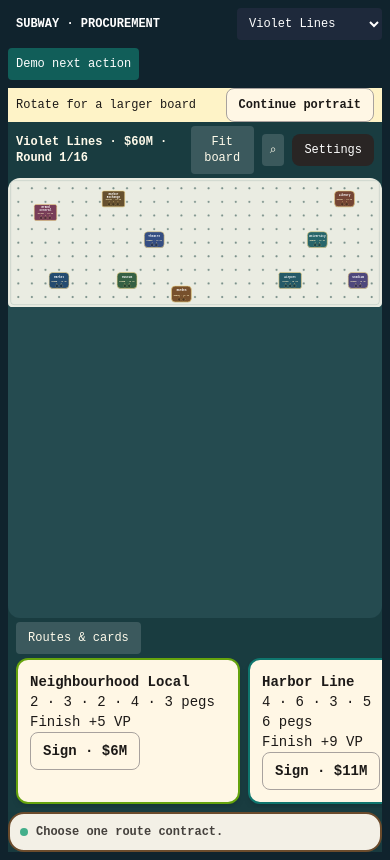
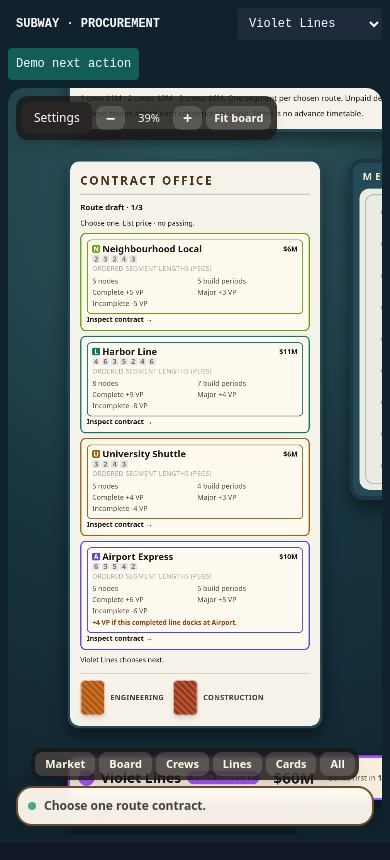
Before and after one commit to 50thycal/party-games, a Next.js app: page /test/subway/view in a window 390 px wide. Built offline with nearby package versions, Linux system fonts and the light colour scheme.

Commit message:
Restore full touch tabletop and illustrated Subway card market

```diff
--- a/src/app/subway/page.tsx
+++ b/src/app/subway/page.tsx
@@ -77,10 +77,10 @@ export default function SubwayHotseat() {
   return <main className="min-h-screen bg-[#10232d] p-2 text-white sm:p-3" style={{fontFamily:"ui-sans-serif, system-ui, sans-serif"}}>
     <header className="mb-2 flex flex-wrap items-center gap-2 rounded-xl border border-white/10 bg-[#18343f] p-2">
       <Link href="/" className="mr-auto px-2 font-black tracking-wider">SUBWAY<span className="text-amber-400">.</span></Link>
-      <label className="text-xs text-slate-300">Playing as <select aria-label="Active company" value={session.seat} onChange={(e)=>commit({...session, seat:e.target.value})} className="ml-1 rounded-lg bg-[#10232d] p-2 text-sm font-bold text-white">{session.room.players.map((p)=><option key={p.id} value={p.id}>{p.name}</option>)}</select></label>
+      <label className="text-xs text-slate-300"><span className="hidden lg:inline">Playing as </span><select aria-label="Active company" value={session.seat} onChange={(e)=>commit({...session, seat:e.target.value})} className="ml-1 rounded-lg bg-[#10232d] p-2 text-base font-bold text-white">{session.room.players.map((p)=><option key={p.id} value={p.id}>{p.name}</option>)}</select></label>
       {next && next !== session.seat && <button onClick={()=>commit({...session,seat:next})} className="rounded-lg bg-teal-700 px-3 py-2 text-sm font-bold">Pass to {session.game.players[next].name} →</button>}
-      <button onClick={()=>setHelp(!help)} aria-expanded={help} className="rounded-lg bg-white/10 px-3 py-2 text-xs">How to play</button>
-      <button onClick={()=>setNewGame(true)} className="rounded-lg bg-white/10 px-3 py-2 text-xs">New game</button>
+      <details className="relative"><summary className="cursor-pointer rounded-lg bg-white/10 px-3 py-2 text-xs">Menu</summary><div className="absolute right-0 top-full z-50 mt-2 flex w-40 flex-col gap-2 rounded-xl bg-[#18343f] p-2 shadow-xl"><button onClick={()=>setHelp(!help)} aria-expanded={help} className="rounded-lg bg-white/10 px-3 py-2 text-xs">How to play</button>
+      <button onClick={()=>setNewGame(true)} className="rounded-lg bg-white/10 px-3 py-2 text-xs">New game</button></div></details>
     </header>
     {!saved && <p role="status" className="mb-2 rounded bg-amber-100 p-2 text-sm text-amber-950">Device storage is unavailable. Keep this tab open to finish your game.</p>}
     {help && <aside className="mb-2 rounded-xl bg-[#f5f3e9] p-4 text-sm leading-relaxed text-slate-900"><b>Your first journey</b><ol className="ml-5 mt-2 list-decimal space-y-1"><li>Draft one route at list price each turn. Everyone ends with three routes; there is no pass.</li><li>Draft six cards: any mix of Engineering goals (including Destinations) and Construction cards. Every goal can score. Then optionally buy surveys.</li><li>Each round, hire crews for different routes: $1M / $3M / $6M for 1 / 2 / 3 crews. Build one segment per crew. Play at most one card per round.</li><li>Place your free starter pegs on the border. Follow each route’s printed segment lengths; turns may be up to 90°.</li><li>Tap a glowing peg, inspect the next step and toll, then Confirm. You can plan ahead without committing.</li><li>Score finished routes, stations and goals. Keep debt low. Most points wins!</li></ol><p className="mt-2">Use Board, Schedule, Lines and Cards to move around the table. Drag to pan; scroll or pinch to zoom. Pass the device before revealing the next company’s cards. Geography is decorative.</p></aside>}
--- a/src/games/subway/GameView.tsx
+++ b/src/games/subway/GameView.tsx
@@ -2,7 +2,6 @@
 
 import { useEffect, useMemo, useRef, useState } from "react";
 import Link from "next/link";
-import { MobileTable } from "./MobileTable";
 import { CrewBoard } from "./CrewBoard";
 import { constructionCardBlocker, objectiveMet } from "./config";
 import { lessonForPhase } from "./tutorial";
@@ -1107,7 +1106,7 @@ export function SubwayGameView({ state, room, playerId, isHost, dispatchAction,
               value={plannerLine ?? -1}
               onChange={(e) => openPlanner(Number(e.target.value))}
               className="rounded border border-stone-400 bg-white px-1.5 py-0.5 text-xs"
-              aria-label="Plan a different line"
+              style={{fontSize:16}} aria-label="Plan a different line"
             >
               {me?.lines.map((l, i) => (
                 <option key={i} value={i}>
@@ -1120,7 +1119,7 @@ export function SubwayGameView({ state, room, playerId, isHost, dispatchAction,
             </span>
 
           </div>
-          <p className="text-xs text-stone-600">
+          <p className={`${mobile ? "hidden" : ""} text-xs text-stone-600`}>
             Temporary preview — nothing is saved or reserved. Confirm builds only your selected real peg.{" "}
             {sketch.length === 0
               ? "Tap a border hole to start the phantom route."
@@ -1288,6 +1287,7 @@ export function SubwayGameView({ state, room, playerId, isHost, dispatchAction,
   // Quick-focus controls, one-handed on a phone: the short label is what a
   // narrow screen shows, the long one is the accessible name everywhere.
   const focusButtons: { zone: TableZone; label: string; short: string }[] = [
+    { zone: "office", label: "Market", short: "Market" },
     { zone: "board", label: "Pegboard", short: "Board" },
     { zone: "schedule", label: "Crew dispatch", short: "Crews" },
     { zone: "lines", label: "Lines", short: "Lines" },
@@ -1300,7 +1300,7 @@ export function SubwayGameView({ state, room, playerId, isHost, dispatchAction,
     <div className="pointer-events-none absolute inset-0 flex flex-col justify-between p-2 sm:p-3">
       <div ref={hudTopRef} className="flex flex-wrap items-start justify-between gap-2">
         <div
-          className={`pointer-events-auto max-w-[52%] rounded-xl border-l-4 bg-[#fffaf0]/95 px-2.5 py-1.5 shadow-lg sm:max-w-[42%] sm:px-3 sm:py-2 ${
+          className={`${mobile ? "hidden" : ""} pointer-events-auto max-w-[52%] rounded-xl border-l-4 bg-[#fffaf0]/95 px-2.5 py-1.5 shadow-lg sm:max-w-[42%] sm:px-3 sm:py-2 ${
             status.tone === "act" ? "border-emerald-600" : status.tone === "wait" ? "border-stone-400" : "border-amber-500"
           }`}
         >
@@ -1318,7 +1318,7 @@ export function SubwayGameView({ state, room, playerId, isHost, dispatchAction,
 
         <div className="pointer-events-auto flex flex-wrap items-center justify-end gap-1 rounded-xl bg-stone-900/85 p-1.5 text-amber-50 shadow-lg">
           {settingsButton}
-          {!lessonZone && <Link href={`/subway/tutorial?lesson=${lessonForPhase(game.phase,game.engineeringStep)}`} target="_blank" rel="noopener noreferrer" className="rounded-lg bg-white/15 px-2 py-1 text-xs">Phase lesson ↗</Link>}
+          {!lessonZone && !mobile && <Link href={`/subway/tutorial?lesson=${lessonForPhase(game.phase,game.engineeringStep)}`} target="_blank" rel="noopener noreferrer" className="rounded-lg bg-white/15 px-2 py-1 text-xs">Phase lesson ↗</Link>}
           <button
             onClick={() => cam.current?.zoomBy(1 / 1.3)}
             aria-label="Zoom out"
@@ -1335,16 +1335,16 @@ export function SubwayGameView({ state, room, playerId, isHost, dispatchAction,
             +
           </button>
           <button
-            onClick={() => cam.current?.reset()}
+            onClick={() => cam.current?.focus("board")}
             aria-label="Reset view"
             className="rounded-lg bg-white/15 px-2 py-1 text-[11px] font-bold hover:bg-white/25 sm:text-xs"
           >
-            Reset<span className="hidden sm:inline"> view</span>
+            Fit board
           </button>
         </div>
       </div>
 
-      <NarrationOverlay event={narration.overlay} onDismiss={narration.dismiss} />
+      <NarrationOverlay event={mobile ? null : narration.overlay} onDismiss={narration.dismiss} />
 
       <div
         ref={hudBottomRef}
@@ -1360,8 +1360,7 @@ export function SubwayGameView({ state, room, playerId, isHost, dispatchAction,
               aria-label={`Focus ${b.label}`}
               className="rounded-lg bg-white/15 px-2.5 py-1 text-[11px] font-bold hover:bg-white/25 sm:text-xs"
             >
-              <span className="sm:hidden">{b.short}</span>
-              <span className="hidden sm:inline">{b.label}</span>
+              <span>{mobile ? b.short : b.label}</span>
             </button>
           ))}
         </div>
@@ -1373,15 +1372,6 @@ export function SubwayGameView({ state, room, playerId, isHost, dispatchAction,
 
   const settingsPanel = settingsOpen && <div role="dialog" aria-modal="true" aria-label="Table settings" className="fixed inset-0 z-50 overflow-auto bg-stone-950/80 p-3"><div className="mx-auto max-w-xl rounded-xl bg-[#fff7e5] p-4 text-stone-900"><button autoFocus className="float-right rounded border px-3 py-2" onClick={()=>setSettingsOpen(false)}>Close settings</button><h2 className="text-xl font-bold">Table settings</h2><p className="my-4"><Link href="/subway/tutorial">How to play</Link></p><button className="rounded border px-3 py-2" onClick={()=>setShowLog(v=>!v)}>Action log</button>{showLog && <ol className="mt-3 space-y-2 text-sm">{game.events.map(e=><li key={e.seq}>{e.text}</li>)}</ol>}</div></div>;
   const resultsPanel = game.phase === "RESULTS" && showResults && <div role="dialog" aria-modal="true" aria-label="Final results" className="fixed inset-0 z-40 overflow-auto bg-[#fff7e5] p-3 text-stone-900"><button autoFocus className="mb-3 rounded border px-4 py-2" onClick={()=>setShowResults(false)}>Back to board</button><ResultsSheet game={game} roomCode={room.roomCode} mode={room.mode}/></div>;
-  if (mobile && !lessonZone) return <div className="relative">
-    {veiled && me && <HandoffVeil name={me.name} color={me.color} onConfirm={()=>setSeatedId(playerId)}/>}
-    <MobileTable game={game} playerId={playerId} busy={busy} veiled={veiled} act={act}
-      settings={settingsButton} survey={engineeringSlip} actions={actionStrip}
-      selectLine={i=>{exitPlanner();setPreview(null);setSelectedLine(i);}} previewLine={openPlanner} playCard={id=>quickCard(id as ConstructionCardId)}
-      board={<div ref={boardRef}><Board game={game} targets={canAct?targets:[]} following={mode === "place"?following:[]} selected={mode === "place"?preview??undefined:undefined} canAct={canAct} drawn={drawn} onTapHole={onTapHole}/></div>}/>
-    {game.phase === "RESULTS" && <button onClick={()=>setShowResults(true)}>Show results</button>}
-    {focusPanel}{settingsPanel}{resultsPanel}
-  </div>;
 
   return (
     <div className="relative" data-tutorial-zone={lessonZone} style={{ fontFamily: "ui-sans-serif, system-ui, sans-serif" }}>
@@ -1398,7 +1388,7 @@ export function SubwayGameView({ state, room, playerId, isHost, dispatchAction,
         onCamera={(scale) => setZoomPct((prev) => (Math.round(scale * 100) === prev ? prev : Math.round(scale * 100)))}
         overlay={hud}
         openZone={lessonZone ?? phaseZone}
-        bottomInset={30}
+        bottomInset={0}
         hudTop={bands.top}
         hudBottom={bands.bottom}
         label="Subway tabletop — drag to pan, pinch or scroll to zoom"
--- a/src/games/subway/canvas.tsx
+++ b/src/games/subway/canvas.tsx
@@ -348,7 +348,7 @@ export function TabletopCanvas({
       const top = el.getBoundingClientRect().top;
       const available =
         (window.visualViewport?.height ?? window.innerHeight) - top - bottomInset - 10;
-      setHeight(Math.max(320, Math.round(available)));
+      setHeight(Math.max(180, Math.round(available)));
     };
     measure();
     window.addEventListener("resize", measure);
@@ -468,8 +468,10 @@ export function TabletopCanvas({
 
   const onPointerDown = (e: React.PointerEvent<HTMLDivElement>) => {
     if (e.pointerType === "mouse" && e.button !== 0) return;
-    // Buttons and form fields own their taps; never start a camera drag on them.
-    if ((e.target as HTMLElement).closest("button, input, select, textarea, a, [role=button]")) return;
+    // Table pieces accept taps and touch drags; overlay controls own their gestures.
+    if (!worldRef.current?.contains(e.target as Node)) return;
+    if ((e.target as HTMLElement).closest("input, select, textarea")) return;
+    if (e.pointerType === "mouse" && (e.target as HTMLElement).closest("button, a, [role=button]")) return;
     pointers.current.set(e.pointerId, { x: e.clientX, y: e.clientY });
     suppressClick.current = false;
     stopAnimation();
@@ -506,7 +508,11 @@ export function TabletopCanvas({
         );
         const ax = (d.pinch.midX - start.x) / start.scale;
         const ay = (d.pinch.midY - start.y) / start.scale;
-        setCam({ scale, x: d.pinch.midX - ax * scale, y: d.pinch.midY - ay * scale });
+        const bounds = viewportRef.current!.getBoundingClientRect();
+        const midX = (a.x + b.x) / 2 - bounds.left;
+        const midY = (a.y + b.y) / 2 - bounds.top;
+        userMoved.current = true;
+        setCam({ scale, x: midX - ax * scale, y: midY - ay * scale });
       }
       return;
     }
@@ -570,7 +576,7 @@ export function TabletopCanvas({
     vp.scrollTop = 0;
     vp.scrollLeft = 0;
     const target = e.target as HTMLElement;
-    if (target && target !== vp && worldRef.current?.contains(target)) ensureVisible(target);
+    if (target && target !== vp && target.matches(":focus-visible") && worldRef.current?.contains(target)) ensureVisible(target);
   };
 
   return (
@@ -585,7 +591,7 @@ export function TabletopCanvas({
       onPointerCancel={onPointerUp}
       onKeyDown={onKeyDown}
       onFocusCapture={onFocusCapture}
-      className="relative w-full touch-none select-none overflow-hidden rounded-2xl outline-none ring-offset-2 focus-visible:ring-2 focus-visible:ring-amber-500"
+      className="relative w-full touch-none select-none overscroll-none overflow-hidden rounded-2xl outline-none ring-offset-2 focus-visible:ring-2 focus-visible:ring-amber-500"
       style={{
         height: height ?? 520,
         cursor: "grab",
--- a/src/games/subway/table.tsx
+++ b/src/games/subway/table.tsx
@@ -1,8 +1,8 @@
 "use client";
 
 import { useEffect, useRef, useState, type ReactNode } from "react";
-import { DestinationCardFace, EngineeringCardFace } from "./CardArt";
-import { money } from "./cards";
+import { DestinationCardFace, EngineeringCardFace, ConstructionArt } from "./CardArt";
+import { money, ContractCard } from "./cards";
 import {
   SUBWAY_CONFIG,
   basePriorityId,
@@ -675,8 +675,8 @@ export function ContractOffice({
           {game.procurement.row.map((id) => {
             const c = contractById(id)!;
             return <button key={id} onClick={() => onOpenContract(id, c.cost)} className="w-full rounded-[14px] border-[3px] bg-[#fffaf0] p-[14px] text-left hover:bg-amber-50 focus-visible:ring-4 focus-visible:ring-amber-500" style={{borderColor:c.color}}>
-              <span className="flex items-center gap-[12px] text-[23px] font-bold"><LineTile contract={c} size={36}/>{c.name}<span className="ml-auto">{money(c.cost)}</span></span>
-              <span className="mt-[6px] block text-[19px]">Recipe {c.recipe.join(" · ")} · {c.completionVp} VP</span>
+              <div className="[&_strong]:text-[24px] [&_p]:text-[17px] [&_span]:text-[18px] [&_.grid]:text-[18px]"><ContractCard contract={c} price={c.cost}/></div>
+              <span className="block text-[18px] font-bold">Inspect contract →</span>
             </button>;
           })}
           <p className="text-[18px]">{game.players[offer?.activeId ?? ""]?.name} chooses next.</p>
@@ -689,10 +689,13 @@ export function ContractOffice({
           {(["engineering", "construction"] as CardDeckId[]).map((deck) => (
             <div key={deck} className="rounded-[12px] border-[2px] border-stone-300 p-[10px]">
               <p className="text-[19px] font-bold capitalize">{deck}</p>
-              {(game.market.rows?.[deck] ?? []).map((id, i) => {
+              <div className="grid grid-cols-2 gap-[12px]">{(game.market.rows?.[deck] ?? []).map((id) => {
                 const c = deck === "engineering" ? (engineeringById(id) ?? destinationById(id)) : deck === "scheduling" ? schedulingById(id as SchedulingCardId) : constructionById(id as ConstructionCardId);
-                return <button key={i} onClick={() => onOpenMarket(deck, id)} className="mt-[6px] block w-full rounded-[8px] bg-white p-[10px] text-left text-[19px] font-bold hover:bg-amber-100"><b>{c?.name}</b><span className="block font-normal">{c?.description}</span><span className="block text-teal-800">Draft →</span></button>;
-              })}
+                return <div key={id} className="mt-[12px] rounded-[14px] border-2 border-amber-800/40 bg-[#fffaf0] p-[8px] shadow-lg [&_strong]:text-[20px] [&_p]:text-[18px] [&_span]:text-[16px]">
+                  {deck === "engineering" ? (destinationById(id) ? <DestinationCardFace card={id} color={me?.color ?? "#334155"}/> : <EngineeringCardFace card={id} color={me?.color ?? "#334155"}/>) : <><ConstructionArt /><b className="text-[24px]">{c?.name}</b><p className="text-[20px]">{c?.description}</p></>}
+                  <button onClick={() => onOpenMarket(deck, id)} className="mt-[10px] w-full rounded-lg bg-teal-800 p-[12px] text-[20px] font-bold text-white">Draft {c?.name} →</button>
+                </div>;
+              })}</div>
               <button disabled={!game.market.decks[deck].length} onClick={() => onOpenMarket(deck)} className="mt-[6px] w-full rounded-[8px] bg-stone-800 p-[10px] text-[18px] text-white">Blind draw · {deck}</button>
             </div>
           ))}
@@ -1194,6 +1197,7 @@ export function PlayerTabletop({
                   onClick={() => onOpenCard({ family: "construction", id, slot: "hand" })}
                   className="w-[300px] rounded-[18px] border-[4px] border-amber-700 bg-[#fffaf0] p-[16px] text-left shadow-[0_12px_24px_rgba(0,0,0,.3)] transition hover:-translate-y-[5px] focus-visible:outline-none focus-visible:ring-[6px] focus-visible:ring-amber-400"
                 >
+                  <ConstructionArt />
                   <span className="flex items-start justify-between gap-[10px]">
                     <b className="text-[22px] leading-tight">{constructionById(id as ConstructionCardId)?.name}</b>
                     <Pill tone="solid" color="#b45309">
```
Also changed, not shown: src/games/subway/CardArt.tsx (+13 -0 lines), 4 other files (tests, documents, lock files or other folders).
